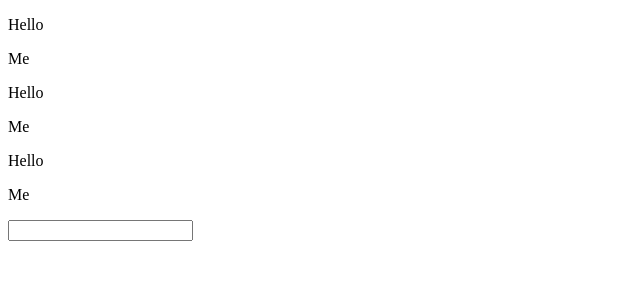
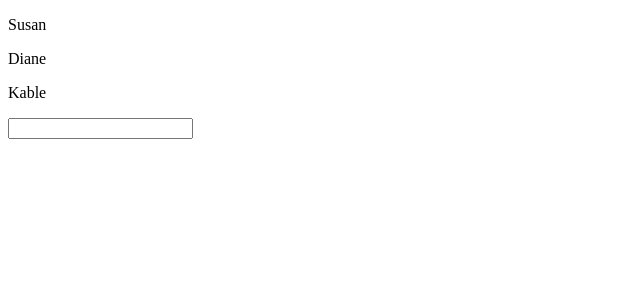
Before and after one commit to RedLeader12/ReactTest1, a React (Create React App) app: page / in a window 1280 px wide. Shown: the top 300 px of the page, without its empty margins (0-640 px from the left). Built offline with nearby package versions, Linux system fonts and the light colour scheme.

Commit message:
Hardcoded name to be passed in as props in UserOutput for the names to be printed

```diff
--- a/src/App.js
+++ b/src/App.js
@@ -6,9 +6,9 @@ class App extends Component {
   render() {
     return (
       <div className="App">
-        <UserOutput/>
-        <UserOutput/>
-        <UserOutput/>
+        <UserOutput name='Susan'/>
+        <UserOutput name='Diane'/>
+        <UserOutput name='Kable'/>
         <UserInput />
       </div>
     );
--- a/src/UserOutput/UserOutput.js
+++ b/src/UserOutput/UserOutput.js
@@ -3,8 +3,7 @@ import React from 'react';
 const userOutput = (props) => {
     return (
     <div>
-        <p> Hello </p>
-        <p> Me </p>
+        <p> {props.name} </p>
     </div>
     )
 };
```
